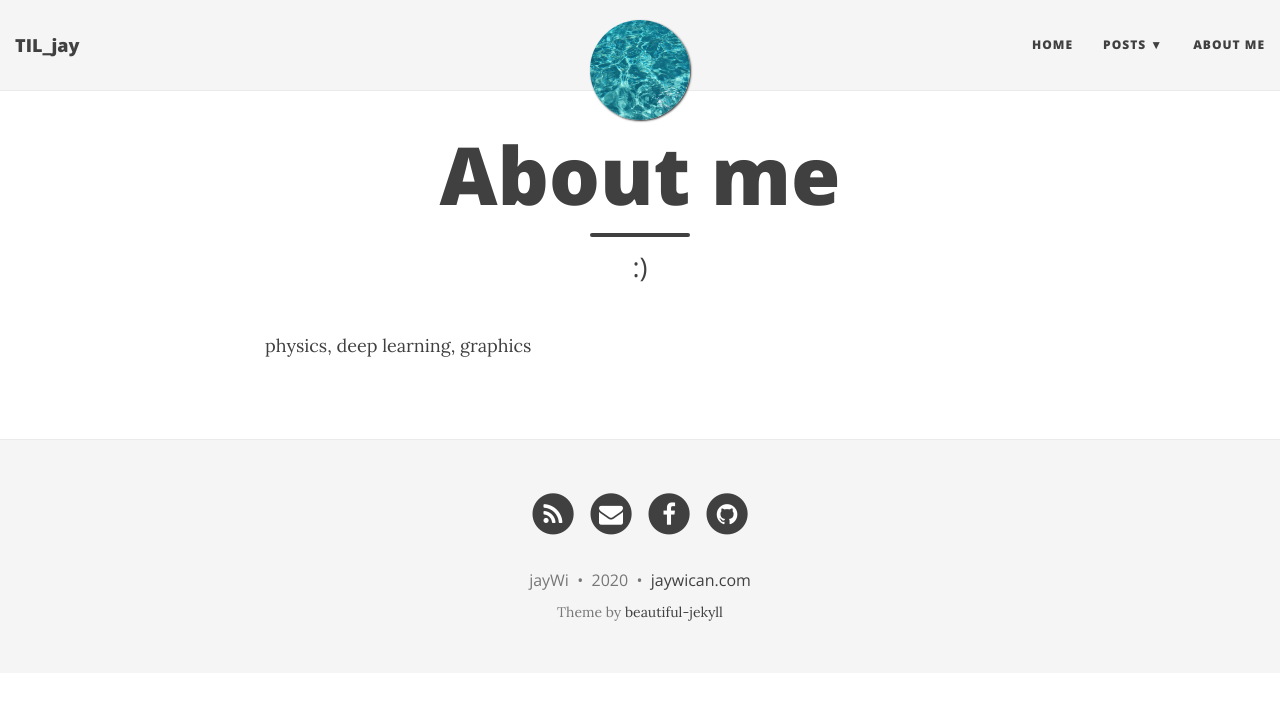
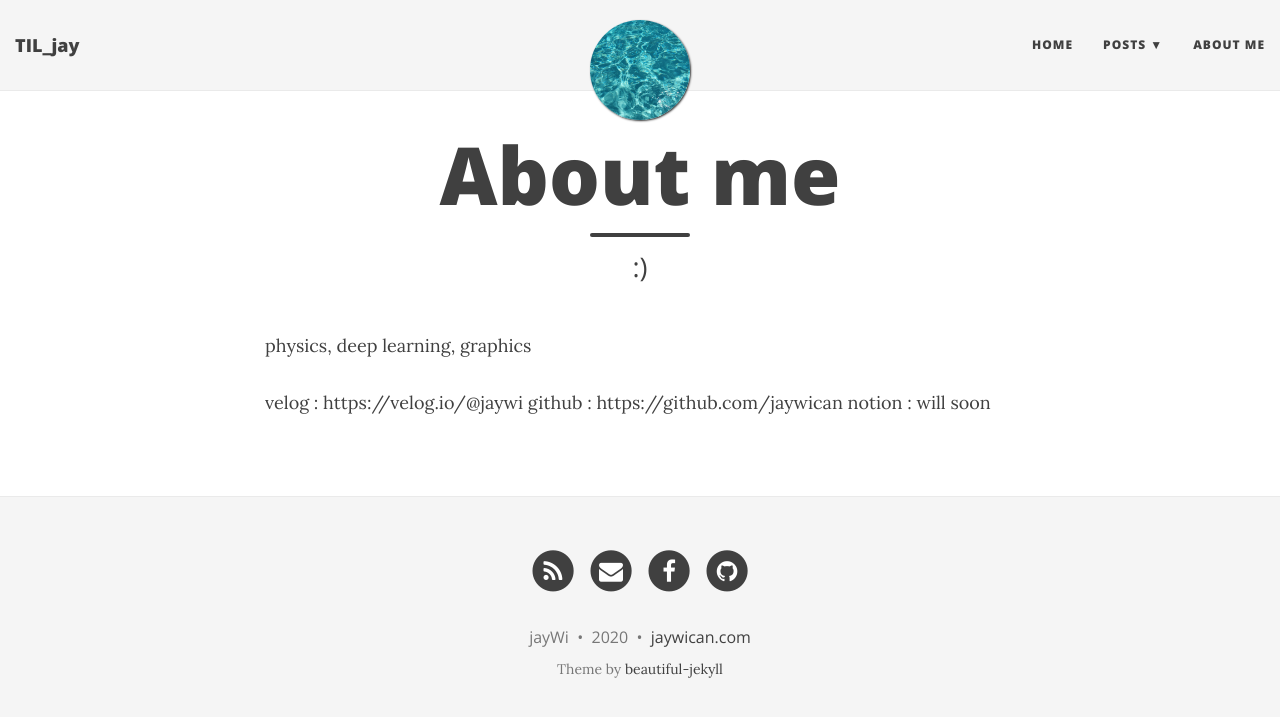
Before and after one commit to jaywican/jaywican.github.io, a Jekyll site: the page built from aboutme.md, in a window 1280 px wide. Shown: the top 717 px of the page. Built offline with Jekyll 4.4.1, drawn with Linux system fonts in a browser that asks for light colours; nearby versions of some CDN libraries.

Commit message:
Update aboutme.md

```diff
--- a/aboutme.md
+++ b/aboutme.md
@@ -5,3 +5,7 @@ subtitle: :)
 ---
 
 physics, deep learning, graphics
+
+velog : https://velog.io/@jaywi
+github : https://github.com/jaywican
+notion : will soon
```
